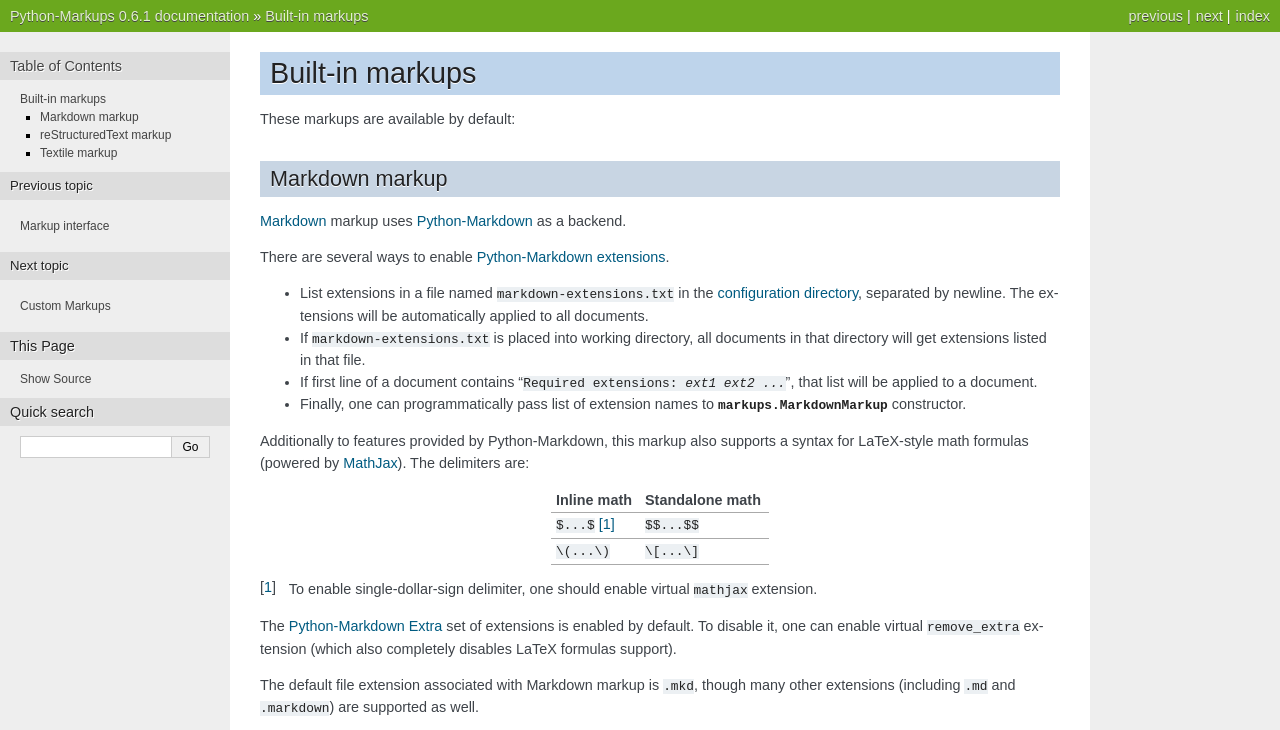
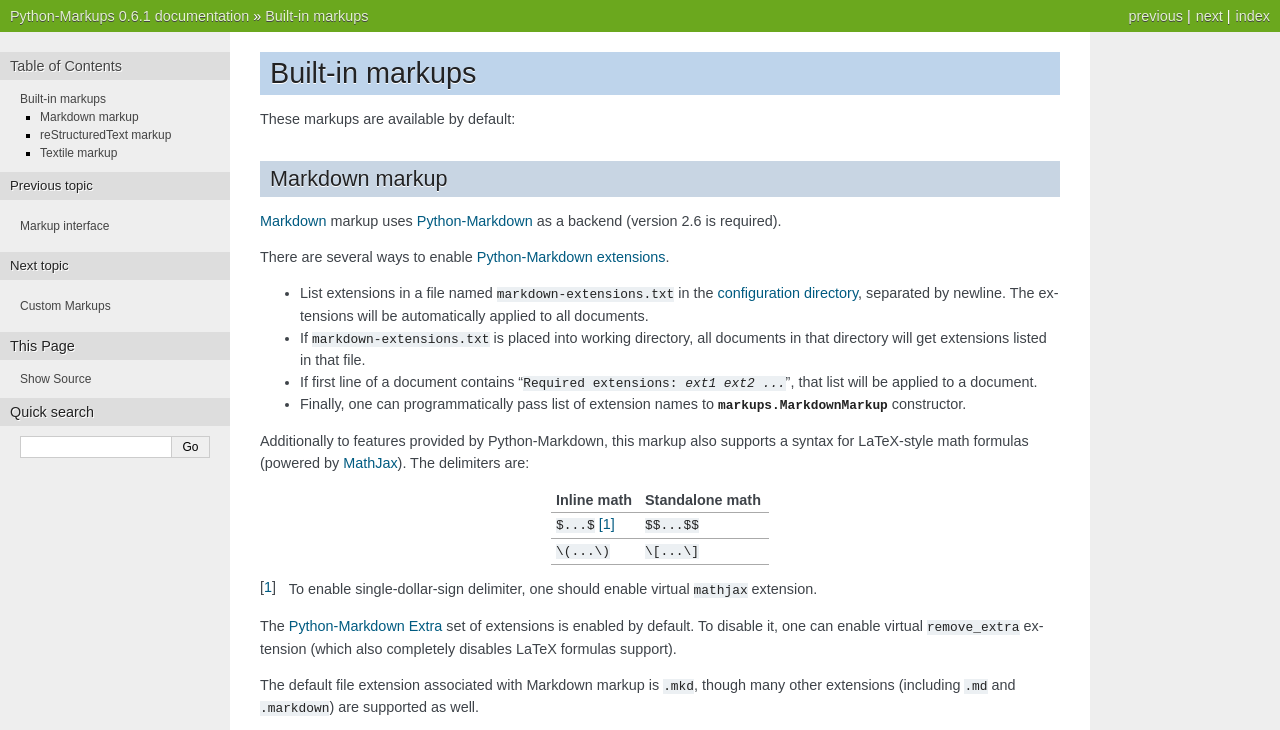
Before and after one commit to retext-project/pymarkups, a Sphinx documentation site: the page built from docs/standard_markups.rst, in a window 1280 px wide, cut to the strip 0-730 px from the top of the page. Built offline with Sphinx 7.4.7, drawn with Linux system fonts in a browser that asks for light colours.

Commit message:
MarkdownMarkup: Require Python-Markdown 2.6

```diff
--- a/docs/standard_markups.rst
+++ b/docs/standard_markups.rst
@@ -7,7 +7,8 @@
 Markdown markup
 ===============
 
-Markdown_ markup uses Python-Markdown_ as a backend.
+Markdown_ markup uses Python-Markdown_ as a backend (version 2.6 is
+required).
 
 There are several ways to enable `Python-Markdown extensions`_.
 
```
Also changed, not shown: 1 other file.
